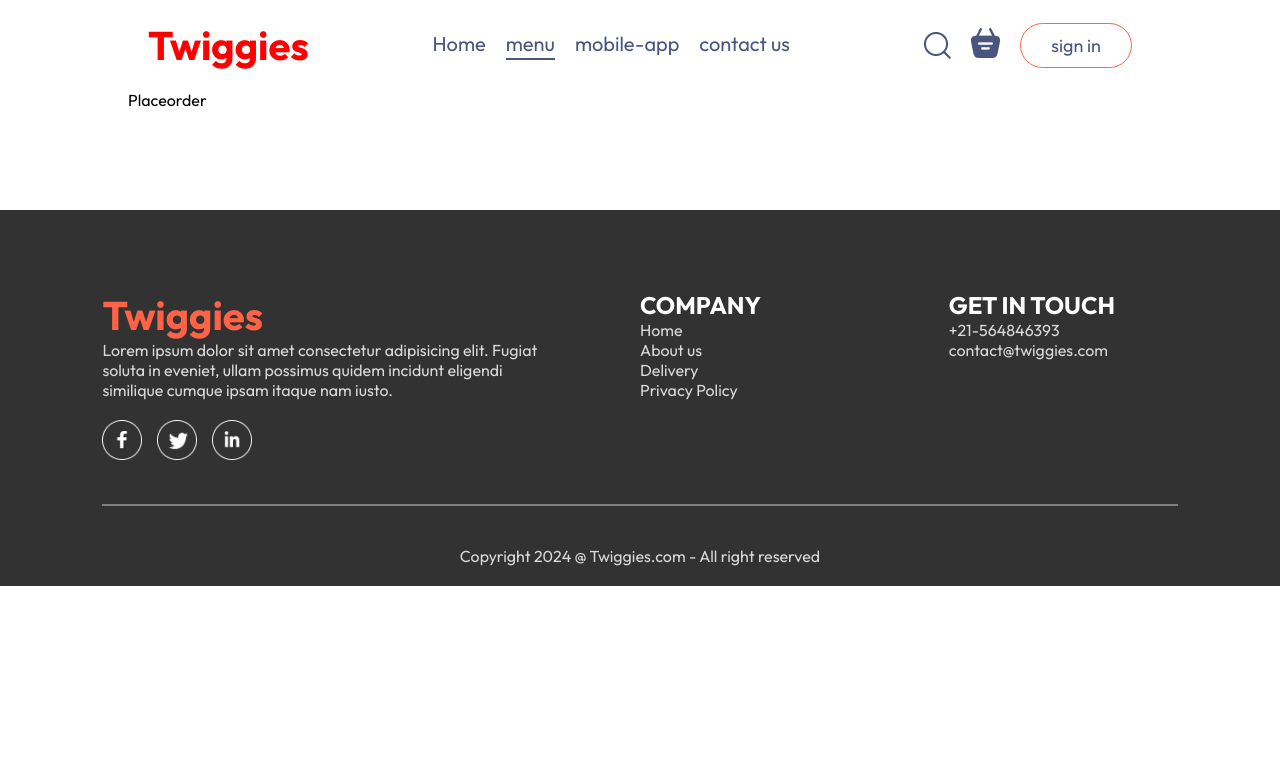
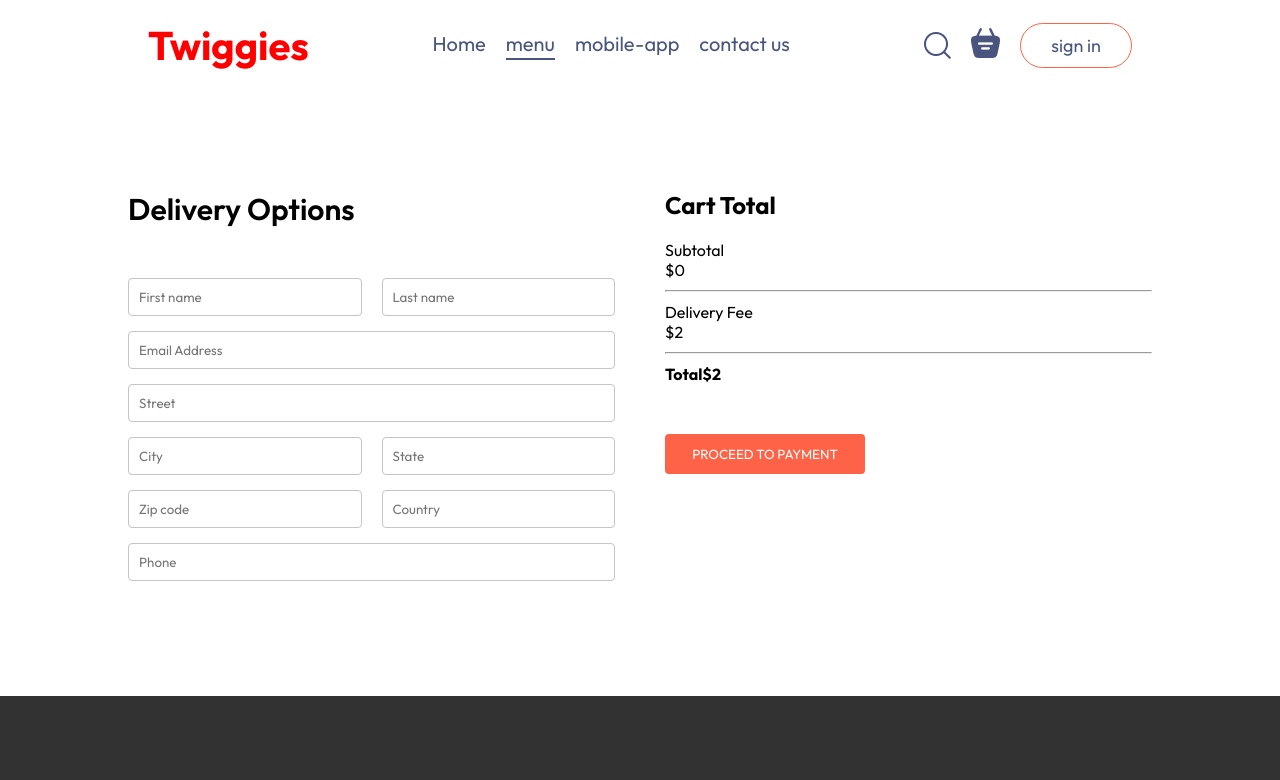
Before and after one commit to gauravdotiyal/Twiggies, a React (Vite) app: page /PlaceOrder in a window 1280 px wide. Shown: the top 780 px of the page. Built offline with nearby package versions, Linux system fonts and the light colour scheme.

Commit message:
placeholder completed

```diff
--- a/src/pages/Cart/Cart.jsx
+++ b/src/pages/Cart/Cart.jsx
@@ -2,10 +2,13 @@
 import "./Cart.css";
 import { StoreContext } from "../../context/StoreContext";
 import { assets } from "../../assets/assets";
+import { useNavigate } from "react-router-dom";
 
 const Cart = () => {
   const { cartItems, removeFromCart, food_list, getTotalCartAmount } =
     useContext(StoreContext);
+
+  const navigate=useNavigate();
 
   return (
     <div className="cart">
@@ -62,7 +65,7 @@
             </div>
           </div>
 
-          <button>PROCEED TO CHECKOUT</button>
+          <button onClick={()=>navigate('/PlaceOrder')}>PROCEED TO CHECKOUT</button>
         </div>
 
         <div className="card-promo-code">
--- a/src/pages/PlaceOrder/PlaceOrder.css
+++ b/src/pages/PlaceOrder/PlaceOrder.css
@@ -0,0 +1,35 @@
+.place-order{
+    display: flex;
+    align-items: start;
+    justify-content: space-between;
+    gap: 50px;
+    margin-top: 100px;
+}
+.place-order-left{
+    width: 100%;
+    max-width: max(30%,500px);
+}
+.place-order-left .title{
+    font-size: 30px;
+    font-weight: 600;
+    margin-bottom: 50px;
+}
+.place-order-left input{
+    margin-bottom: 15px;
+    width: 100%;
+    padding:10px;
+    border:1px solid #c5c5c5;
+    border-radius: 4px;
+    outline-color: tomato;
+}
+.place-order-left .multi-fields{
+    display: flex;
+    gap: 20px;
+}
+.place-order-right{
+    width: 100%;
+    max-width: max(40%,500px);
+}
+.place-order .cart-total button{
+    margin-top: 30px;
+}
--- a/src/pages/PlaceOrder/PlaceOrder.jsx
+++ b/src/pages/PlaceOrder/PlaceOrder.jsx
@@ -1,12 +1,65 @@
-import React from 'react'
-import './PlaceOrder.css'
+import React, { useContext } from "react";
+import "./PlaceOrder.css";
+import { StoreContext } from "../../context/StoreContext";
 
 const PlaceOrder = () => {
+
+   const {getTotalCartAmount}=useContext(StoreContext)
+
   return (
-    <div>
-        Placeorder
-    </div>
-  )
-}
+    <form className="place-order">
+      <div className="place-order-left">
+        <p className="title">Delivery Options</p>
 
-export default PlaceOrder
+        <div className="multi-fields">
+          <input type="text" placeholder="First name" />
+          <input type="text" placeholder="Last name" />
+        </div>
+
+        <input type="email" placeholder="Email Address" />
+        <input type="text" placeholder="Street" />
+
+        <div className="multi-fields">
+          <input type="text" placeholder="City" />
+          <input type="text" placeholder="State" />
+        </div>
+
+        <div className="multi-fields">
+          <input type="text" placeholder="Zip code" />
+          <input type="text" placeholder="Country" />
+        </div>
+
+        <input type="text" placeholder="Phone" />
+      </div>
+
+
+      <div className="place-order-right">
+        <div className="cart-total">
+          <h2>Cart Total</h2>
+          <div>
+            <div className="card-total-details">
+              <p>Subtotal</p>
+              <p>${getTotalCartAmount()}</p>
+            </div>
+            <hr />
+            <div className="card-total-details">
+              <p>Delivery Fee</p>
+              <p>${2}</p>
+            </div>
+            <hr />
+            <div className="card-total-details">
+              <b>Total</b>
+              <b>${getTotalCartAmount() + 2}</b>
+            </div>
+          </div>
+
+          <button>
+            PROCEED TO PAYMENT
+          </button>
+        </div>
+      </div>
+    </form>
+  );
+};
+
+export default PlaceOrder;
```
